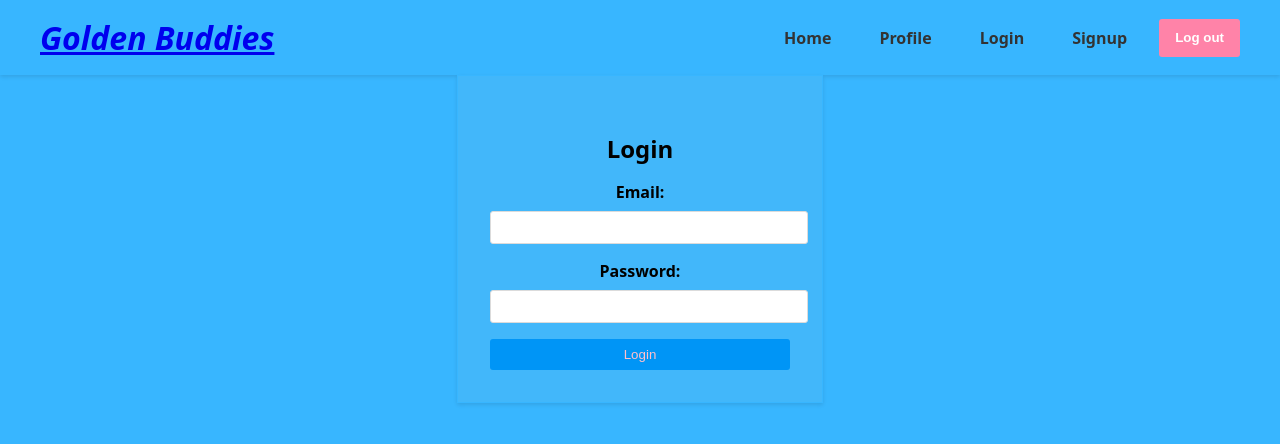
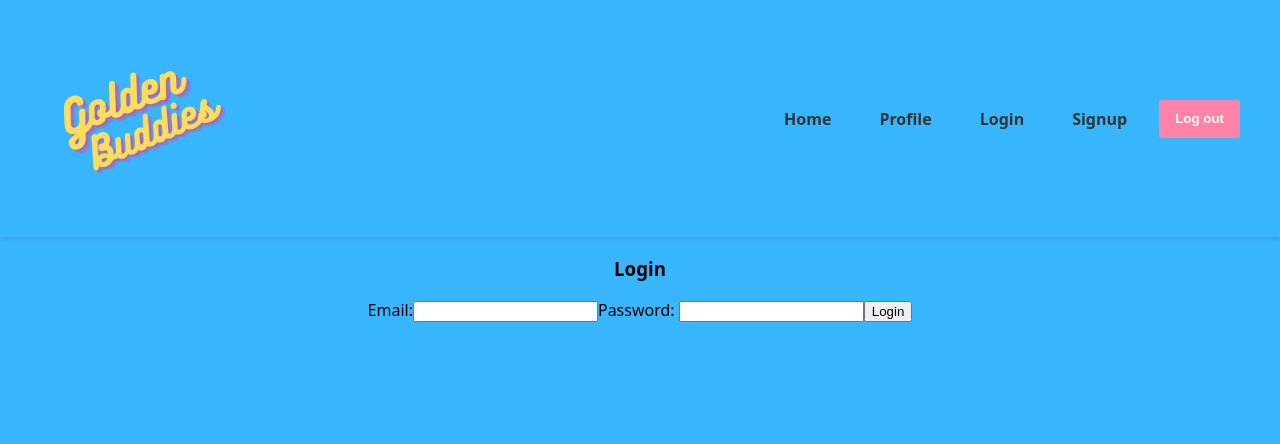
Before and after one commit to burrielrush/GoldenBuddies, a React (Create React App) app in the folder golden-buddies/: page /login in a window 1280 px wide. Shown: the top 444 px of the page. Built offline with nearby package versions, Linux system fonts and the light colour scheme.

Commit message:
updated for deployment

```diff
--- a/golden-buddies/src/components/LoginForm.js
+++ b/golden-buddies/src/components/LoginForm.js
@@ -1,5 +1,5 @@
 import React, { useState } from 'react';
-
+import '../styles/LoginForm.css';
 
 function LoginForm() {
   const [userFormData, setUserFormData] = useState({
--- a/golden-buddies/src/components/Navbar.js
+++ b/golden-buddies/src/components/Navbar.js
@@ -1,26 +1,29 @@
 import { Link } from 'react-router-dom';
 import { useLogout } from '../hooks/useLogout';
-import React, { useState } from 'react'; // Import useState
+import React, { useState } from 'react';
 import "../styles/Navbar.css";
-import LoginForm from './LoginForm'; // Import the LoginForm component
+import LoginForm from './LoginForm';
+import GoldenBuddies from '../images/Golden.jpg';
 
 const Navbar = () => {
     const { logout } = useLogout();
-    const [loginFormVisible, setLoginFormVisible] = useState(false); // State for login form visibility
+    const [loginFormVisible, setLoginFormVisible] = useState(false);
 
     const handleClick = () => {
         logout();
     };
 
     const handleLoginClick = () => {
-        setLoginFormVisible(!loginFormVisible); // Toggle login form visibility
+        setLoginFormVisible(!loginFormVisible);
     };
 
     return (
         <header>
             <div className='container'>
                 <Link to="/">
-                    <h1>Golden Buddies</h1>
+                    <div className="logo">
+                        <img src={GoldenBuddies} alt="Golden Buddies" className="logo-picture"/>
+                    </div>
                 </Link>
                 <nav>
                     <div className="navbar">
@@ -32,7 +35,6 @@ const Navbar = () => {
                     </div>
                 </nav>
             </div>
-            {/* Render the LoginForm component conditionally */}
             {loginFormVisible && <LoginForm />}
         </header>
     );
--- a/golden-buddies/src/hooks/useSignup.js
+++ b/golden-buddies/src/hooks/useSignup.js
@@ -1,7 +1,7 @@
 import { useState } from "react";
 import { useAuthContext } from './useAuthContext'
-import { useMutation } from  "@apollo/client";
-import { ADD_USER } from "../utils/mutations";
+//import { useMutation } from  "@apollo/client";
+//import { ADD_USER } from "../utils/mutations";
 
 
 export const useSignup = () => {
@@ -13,7 +13,7 @@ export const useSignup = () => {
         setIsLoading(true)
         setError(null)
 
-        const response = await fetch('', {
+        const response = await fetch('http://localhost:3001/api/user-routes/signup', {
             method: 'POST',
             headers: {'Content-Type': 'application/json'},
             body: JSON.stringify({email, password})
--- a/golden-buddies/src/pages/Home.js
+++ b/golden-buddies/src/pages/Home.js
@@ -28,6 +28,7 @@ function Home() {
 
             {/* Render the feed of friends' posts */}
             <div className="post-feed">
+                <h2></h2>
                 {posts.map((post) => (
                     <SinglePost key={post.id} post={post} />
                 ))}
--- a/golden-buddies/src/pages/Login.js
+++ b/golden-buddies/src/pages/Login.js
@@ -1,6 +1,6 @@
 import React, { useState } from 'react';
 import { useLogin } from '../hooks/useLogin';
-import "../styles/Login.css";
+import "../styles/LoginForm.css";
 
 
 
--- a/golden-buddies/src/pages/Profile.js
+++ b/golden-buddies/src/pages/Profile.js
@@ -1,19 +1,21 @@
 import React from 'react';
 import '../styles/Profile.css';
-import '../images/Golden.jpg';
-import '../images/BobRuff.jpeg';
+import GoldenImage from '../images/Golden.jpg';
+import WalkerPawnson from '../images/WalkerPawnson.jpeg';
+import BarkTwain from '../images/BarkTwain.jpeg';
+import PawstinSmith from '../images/PawstinSmith.jpeg';
 
 const Profile = () => {
   const user = {
-    image: '../images/Golden.jpg',
+    image: BarkTwain,
     name: 'Bark Twain',
     username: 'goodestboy',
     bio: 'Human lover and adventurer.',
     followers: 500,
     following: 300,
     posts: [
-      { id: 1, content: 'Enjoying the beach!', image: '../images/Golden.jpg' },
-      { id: 2, content: 'Morning walk.', image: '../images/BobRuff.jpeg' },
+      { id: 1, content: 'My first walk, I was the best boy and only ate 1 butterfly!', image: PawstinSmith },
+      { id: 2, content: 'Morning walk.', image: WalkerPawnson },
       // Add more posts as needed
     ],
   };
@@ -30,7 +32,7 @@ const Profile = () => {
       {user.posts.map((post) => (
         <div key={post.id}>
           <p>{post.content}</p>
-          <img src={post.image} alt={`Post ${post.id}`} />
+          <img src={post.image} alt={`Post ${post.id}`} className="post-image" />
         </div>
       ))}
     </div>
--- a/golden-buddies/src/styles/Home.css
+++ b/golden-buddies/src/styles/Home.css
@@ -13,7 +13,9 @@ body, html {
     /* Adding a border to the h1 element */
     border: 1px solid #333; /* You can adjust the color and width as needed */
     padding: 0.5rem; /* Add padding to create space between the text and the border */
+    box-shadow: 0 2px 4px rgba(0, 0, 0, 0.1);
 }
+
 
   /* Main content styles */
   .post-feed {
--- a/golden-buddies/src/styles/Login.css
+++ /dev/null
@@ -1,46 +0,0 @@
-.login {
-    max-width: 300px;
-    margin: 0 auto;
-    padding: 2rem;
-    text-align: center;
-    border: 1px solid #38B6FF;
-    background-color: #42b7fa;
-    box-shadow: 0 2px 4px rgba(0, 0, 0, 0.1);
-    font-family: system-ui, -apple-system, BlinkMacSystemFont, 'Segoe UI', Roboto, Oxygen, Ubuntu, Cantarell, 'Open Sans', 'Helvetica Neue', sans-serif;
-  }
-  .login h3 {
-    font-size: 1.5rem;
-    margin-bottom: 1rem;
-  }
-  .login label {
-    display: block;
-    font-weight: bold;
-    margin-top: 1rem;
-  }
-  .login input {
-    width: 100%;
-    padding: 0.5rem;
-    border: 1px solid #DBDBDB;
-    border-radius: 3px;
-    margin-top: 0.5rem;
-  }
-  .login button {
-    display: block;
-    width: 100%;
-    padding: 0.5rem;
-    background-color: #0095F6; /* Instagram-like blue color */
-    color: pink;
-    border: none;
-    border-radius: 3px;
-    margin-top: 1rem;
-    cursor: pointer;
-  }
-  .login button:disabled {
-    background-color: #B5D8F9;
-    cursor: not-allowed;
-  }
-  .login .error {
-    color: #ED4956; /* Instagram-like error color */
-    font-size: 0.875rem;
-    margin-top: 1rem;
-  }
--- /dev/null
+++ b/golden-buddies/src/styles/LoginForm.css
@@ -0,0 +1,52 @@
+/* LoginForm.css (or include this directly in your component) */
+
+/* Style for the container */
+.login-form-container {
+  max-width: 00px;
+  margin: 0 auto;
+  padding: 20px;
+  border: 1px solid #ccc;
+  border-radius: 8px;
+  background-color: #fff;
+  box-shadow: 0 2px 4px rgba(0, 0, 0, 0.1);
+}
+
+/* Style for form elements */
+.login-form-input {
+  width: 100%;
+  padding: 10px;
+  margin-bottom: 15px;
+  border: 1px solid #ccc;
+  border-radius: 4px;
+}
+
+.login-form-input:focus {
+  outline: none;
+  border-color: #3498db;
+}
+
+.login-form-label {
+  font-weight: bold;
+  display: block;
+  margin-bottom: 5px;
+}
+
+/* Style for error message */
+.login-form-error {
+  color: #d9534f;
+  margin-top: 5px;
+}
+
+/* Style for submit button */
+.login-form-button {
+  background-color: #3498db;
+  color: #fff;
+  border: none;
+  border-radius: 4px;
+  padding: 10px 15px;
+  cursor: pointer;
+}
+
+.login-form-button:hover {
+  background-color: #2980b9;
+}
--- a/golden-buddies/src/styles/Navbar.css
+++ b/golden-buddies/src/styles/Navbar.css
@@ -10,6 +10,9 @@ header {
     max-width: 1200px;
     margin: 0 auto;
     padding: 0 2rem;
+  }
+  .logo-picture {
+    width: 200px
   }
   h1 {
     font-size: 1.75 rem;
--- a/golden-buddies/src/styles/Profile.css
+++ b/golden-buddies/src/styles/Profile.css
@@ -5,9 +5,19 @@
     padding: 2rem;
     border: 1px solid #38B6FF;
     border-radius: 5px;
-    background-color: #42b7fa;
+    background-color: rgba(255, 255, 255, 0.5);
+
     box-shadow: 0 2px 4px rgba(0, 0, 0, 0.1);
   }
+  .profile-image {
+    width: 400px;
+    height: 500px;
+    border-radius: 300px;
+  }
+.post-image {
+  width: 400px;
+}
+
   .profile h2 {
     font-size: 1.25rem;
     margin: 0;
--- a/package.json
+++ b/package.json
@@ -1,6 +1,9 @@
 {
   "name": "golden-buddies",
   "version": "1.0.0",
+  "engines": {
+    "node": "14.x"
+  },
   "description": "Screenshot of project:",
   "main": "golden-buddies",
   "scripts": {
```
Also changed, not shown: 1 other file (tests, documents, lock files or other folders).
